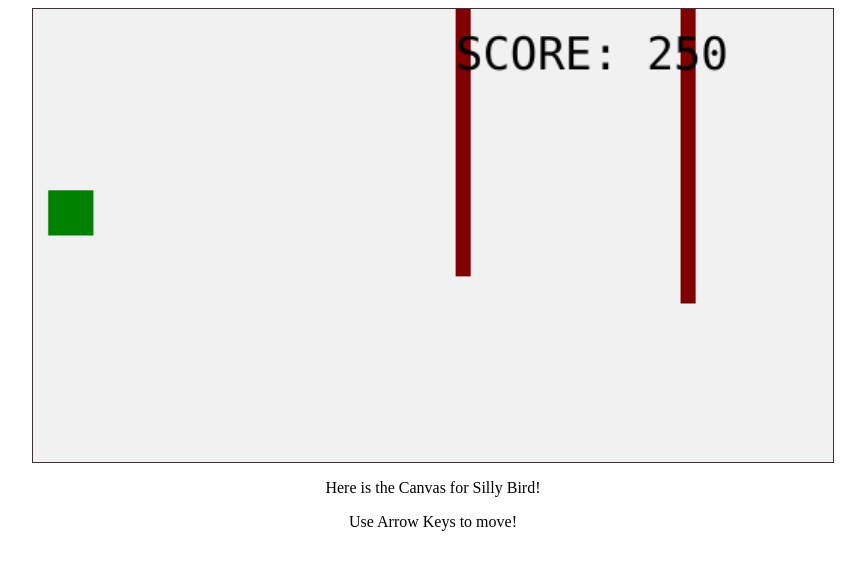
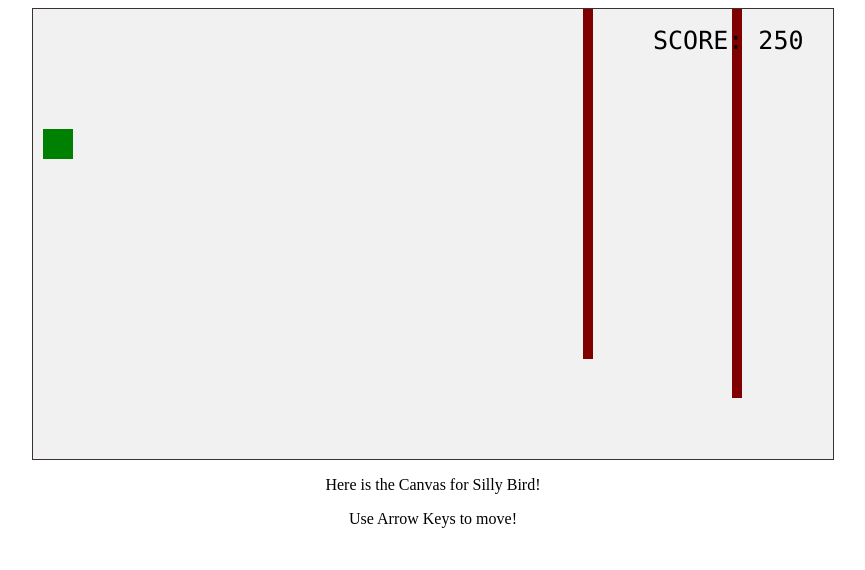
Before and after one commit to AlexB801/SillyBird, a plain HTML site: page index.html in a window 1280 px wide. Shown: the whole page, without its empty margins (207-1072 px from the left). Drawn offline with Linux system fonts and the light colour scheme.

Commit message:
overall resizing

```diff
--- a/index.html
+++ b/index.html
@@ -13,7 +13,7 @@
       margin-left: auto;
       margin-right: auto;
       display: block;
-      width: 800px;
+      /* width: 800px; */
     }
   </style>
   <title>Silly Bird!</title>
--- a/index.js
+++ b/index.js
@@ -4,19 +4,20 @@ function startGame() {
 
 var myGamePiece;
 var myObstacles = [];
+var myObjects = [];
 var myScore;
 
 function startGame() {
   myGamePiece = new component(30, 30, "green", 10, 120);
-  myScore = new component("30px", "Consolas", "black", 280, 40, "text");
+  myScore = new component("25px", "Consolas", "black", 620, 40, "text");
   myGameArea.start();
 }
 
 var myGameArea = {
   canvas : document.createElement("canvas"),
   start : function() {
-    this.canvas.width = 530;
-    this.canvas.height = 300;
+    this.canvas.width = 800;
+    this.canvas.height = 450;
     this.context = this.canvas.getContext("2d");
     document.body.insertBefore(this.canvas, document.body.childNodes[0]);
     this.frameNo = 0;
@@ -98,10 +99,10 @@ function updateGameArea() {
   if (myGameArea.frameNo == 1 || everyinterval(150)) {
     x = myGameArea.canvas.width;
     minHeight = 20;
-    maxHeight = 200;
+    maxHeight = 400;
     height = Math.floor(Math.random()*(maxHeight-minHeight+1)+minHeight);
     minGap = 50;
-    maxGap = 200;
+    maxGap = 150;
     gap = Math.floor(Math.random()*(maxGap-minGap+1)+minGap);
     myObstacles.push(new component(10, height, "maroon", x, 0));
     myObstacles.push(new component(10, x - height - gap, "maroon", x, height + gap));
```
